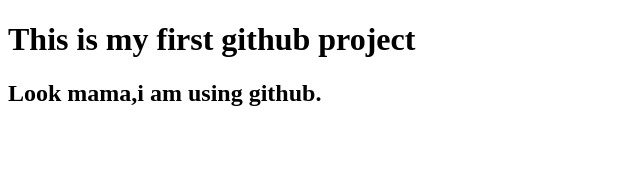
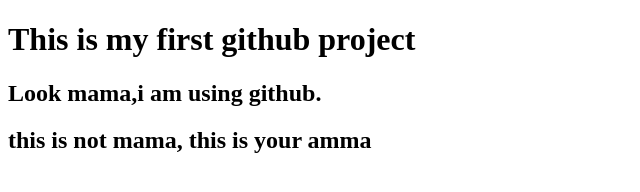
Before and after one commit to Sharia-Zaman/My-First-Website, a plain HTML site: page index.html in a window 1280 px wide. Shown: the whole page, without its empty margins (0-640 px from the left). Drawn offline with Linux system fonts and the light colour scheme.

Commit message:
another head include

```diff
--- a/index.html
+++ b/index.html
@@ -8,6 +8,7 @@
 <body>
     <h1>This is my first github project</h1>
     <h2>Look mama,i am using github.</h2>
+    <h2>this is not mama, this is your amma</h2>
 
 </body>
 </html>
```
